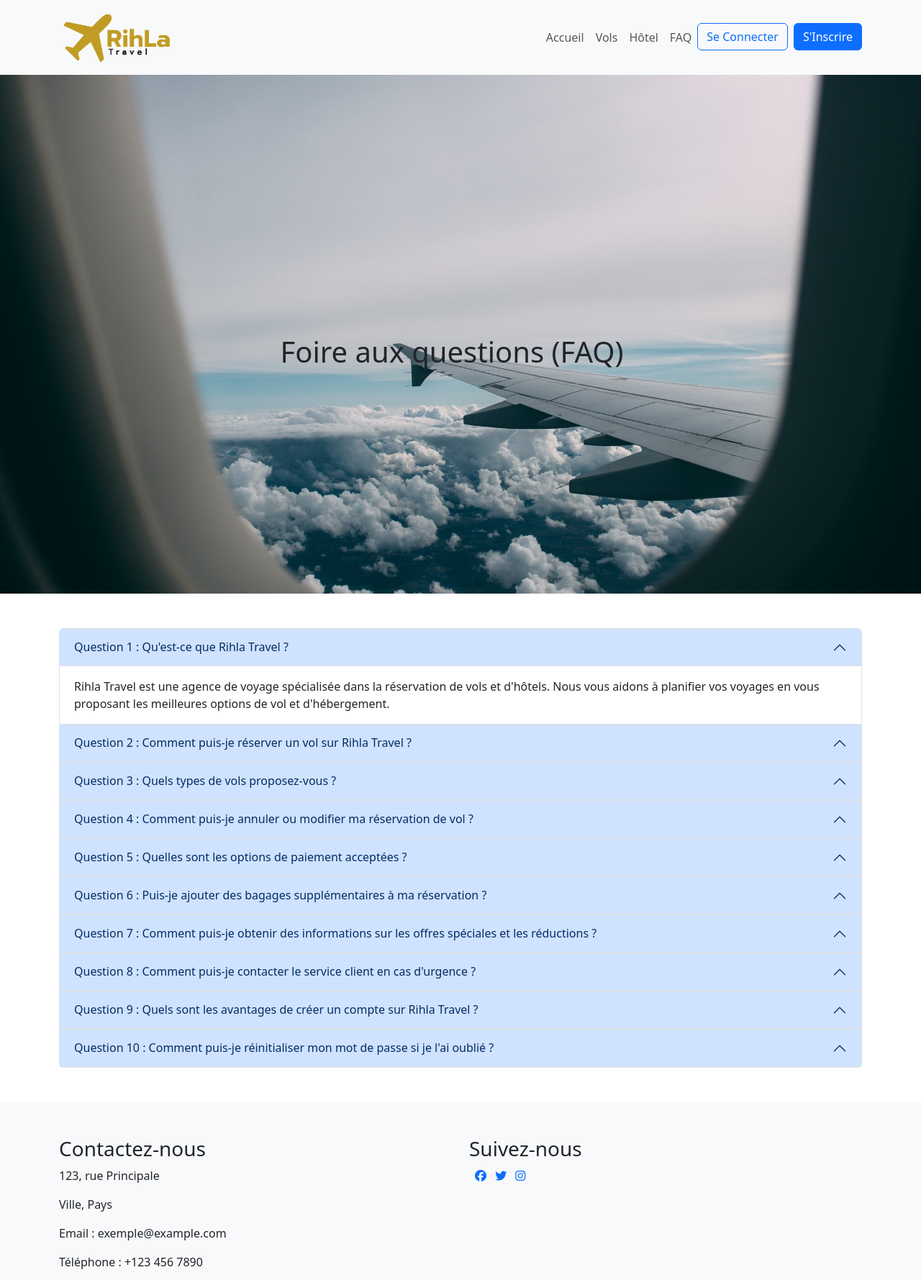
After one commit to Haithemkoriche/Rihla_Tours, a PHP site: page /faq.php in a window 1280 px wide. The commit adds this page. Shown: the top 1779 px of the page at 72% size. Run offline with PHP 8.4, Linux system fonts and the light colour scheme; some libraries are stand-ins or nearby versions.

Commit message:
add comment system and FAQ

```diff
--- /dev/null
+++ b/faq.php
@@ -0,0 +1,284 @@
+<?php session_start(); ?>
+<!DOCTYPE html>
+<html lang="en">
+
+<head>
+    <meta charset="UTF-8">
+    <meta name="viewport" content="width=device-width, initial-scale=1.0">
+    <link rel="stylesheet" href="assets/css/bootstrap.min.css">
+    <script src="https://code.jquery.com/jquery-3.5.1.slim.min.js"></script>
+    <script src="https://cdn.jsdelivr.net/npm/@popperjs/core@2.5.4/dist/umd/popper.min.js"></script>
+    <script src="assets/js/bootstrap.min.js"></script>
+    <link rel="stylesheet" href="https://cdnjs.cloudflare.com/ajax/libs/font-awesome/6.5.1/css/all.min.css" integrity="sha512-DTOQO9RWCH3ppGqcWaEA1BIZOC6xxalwEsw9c2QQeAIftl+Vegovlnee1c9QX4TctnWMn13TZye+giMm8e2LwA==" crossorigin="anonymous" referrerpolicy="no-referrer" />
+    <title>Rihla Travel</title>
+</head>
+
+<body>
+    <!-- start navbar -->
+    <nav class="navbar navbar-expand-lg navbar-light bg-light">
+        <div class="container">
+            <a class="navbar-brand" href="#"><img src="assets/img/logo.png" height="78" srcset=""></a>
+            <button class="navbar-toggler" type="button" data-toggle="collapse" data-target="#navbarNav" aria-controls="navbarNav" aria-expanded="false" aria-label="Toggle navigation">
+                <span class="navbar-toggler-icon"></span>
+            </button>
+            <div class="collapse navbar-collapse" id="navbarNav">
+                <ul class="navbar-nav ms-auto">
+                    <li class="nav-item active">
+                        <a class="nav-link" href="/rihla">Accueil</a>
+                    </li>
+                    <li class="nav-item">
+                        <a class="nav-link" href="/rihla#vol">Vols</a>
+                    </li>
+                    <li class="nav-item">
+                        <a class="nav-link" href="/rihla#hotel">Hôtel</a>
+                    </li>
+                    <li class="nav-item">
+                        <a class="nav-link" href="/rihla/faq.php">FAQ</a>
+                    </li>
+                    <?php if (!isset($_SESSION["user_id"])) { ?>
+                        <li class="nav-item">
+                            <a class="btn btn-outline-primary me-2" href="client/">Se Connecter</a>
+                        </li>
+                        <li class="nav-item">
+                            <a class="text-white btn btn-primary btn-outline-primary" href="registre.php">S'Inscrire</a>
+                        </li>
+                    <?php } else { ?>
+                        <li class="nav-item">
+                            <a class="text-white btn btn-success btn-outline-success me-3" href="/rihla/client">Mon Compte</a>
+                        </li>
+                        <li class="nav-item">
+                            <a class="text-white btn btn-danger btn-outline-danger" href="/rihla/client/deconnexion.php">deconnexion</a>
+                        </li>
+                    <?php } ?>
+                </ul>
+            </div>
+        </div>
+    </nav>
+    <!-- end navbar -->
+    <!-- start slider -->
+    <div class="slider" style="background-image: url('assets/img/plane.jpg'); height:calc(100vh - 79px);background-size:cover;">
+        <div class="row align-items-center flex-column w-100" style="position: relative; top: 50%;">
+            <?php if (@$_SESSION['reservation_success']) { ?>
+                <div id="success-message" class="alert alert-success text-center col-10">
+                    L'agence va vous contacter prochainement a propos votre reservation.
+                </div>
+            <?php } ?>
+
+            <h1 class="text-center">Foire aux questions (FAQ)</h1>
+        </div>
+    </div>
+    <!-- end slider -->
+
+    <!-- Contenu de la page FAQ -->
+    <div class="container mt-4 mb-5">
+
+        <!-- Question 1 -->
+        <div class="accordion mt-5 mb-5" id="faqAccordion">
+            <div class="accordion-item">
+                <h2 class="accordion-header" id="faqHeading1">
+                    <button class="accordion-button" type="button" data-bs-toggle="collapse" data-bs-target="#faqCollapse1" aria-expanded="true" aria-controls="faqCollapse1">
+                        Question 1 : Qu'est-ce que Rihla Travel ?
+                    </button>
+                </h2>
+                <div id="faqCollapse1" class="accordion-collapse collapse show" aria-labelledby="faqHeading1" data-bs-parent="#faqAccordion">
+                    <div class="accordion-body">
+                        Rihla Travel est une agence de voyage spécialisée dans la réservation de vols et d'hôtels. Nous vous aidons à planifier vos voyages en vous proposant les meilleures options de vol et d'hébergement.
+                    </div>
+                </div>
+            </div>
+            <!-- </div> -->
+
+            <!-- Question 2 -->
+            <!-- <div class="accordion" id="faqAccordion"> -->
+            <div class="accordion-item">
+                <h2 class="accordion-header" id="faqHeading2">
+                    <button class="accordion-button" type="button" data-bs-toggle="collapse" data-bs-target="#faqCollapse2" aria-expanded="false" aria-controls="faqCollapse2">
+                        Question 2 : Comment puis-je réserver un vol sur Rihla Travel ?
+                    </button>
+                </h2>
+                <div id="faqCollapse2" class="accordion-collapse collapse" aria-labelledby="faqHeading2" data-bs-parent="#faqAccordion">
+                    <div class="accordion-body">
+                        Pour réserver un vol sur Rihla Travel, suivez ces étapes :
+                        <ol>
+                            <li>Accédez à notre site web.</li>
+                            <li>Cliquez sur l'onglet "Vols".</li>
+                            <li>Sélectionnez votre lieu de départ et votre destination.</li>
+                            <li>Choisissez les dates de votre voyage.</li>
+                            <li>Parcourez les options de vol disponibles et sélectionnez celle qui vous convient le mieux.</li>
+                            <li>Remplissez les informations nécessaires et procédez au paiement.</li>
+                            <li>Une fois le paiement effectué, vous recevrez la confirmation de votre réservation par e-mail.</li>
+                        </ol>
+                    </div>
+                </div>
+            </div>
+            <!-- Question 3 -->
+            <div class="accordion-item">
+                <h2 class="accordion-header" id="faqHeading3">
+                    <button class="accordion-button" type="button" data-bs-toggle="collapse" data-bs-target="#faqCollapse3" aria-expanded="false" aria-controls="faqCollapse3">
+                        Question 3 : Quels types de vols proposez-vous ?
+                    </button>
+                </h2>
+                <div id="faqCollapse3" class="accordion-collapse collapse" aria-labelledby="faqHeading3" data-bs-parent="#faqAccordion">
+                    <div class="accordion-body">
+                        Nous proposons une variété de types de vols, notamment des vols domestiques, des vols internationaux, des vols aller simple et des vols aller-retour. Vous pouvez choisir le type de vol qui correspond le mieux à vos besoins de voyage.
+                    </div>
+                </div>
+            </div>
+
+            <!-- Question 4 -->
+            <div class="accordion-item">
+                <h2 class="accordion-header" id="faqHeading4">
+                    <button class="accordion-button" type="button" data-bs-toggle="collapse" data-bs-target="#faqCollapse4" aria-expanded="false" aria-controls="faqCollapse4">
+                        Question 4 : Comment puis-je annuler ou modifier ma réservation de vol ?
+                    </button>
+                </h2>
+                <div id="faqCollapse4" class="accordion-collapse collapse" aria-labelledby="faqHeading4" data-bs-parent="#faqAccordion">
+                    <div class="accordion-body">
+                        Pour annuler ou modifier votre réservation de vol, veuillez nous contacter via notre service client. Nos agents vous guideront à travers le processus d'annulation ou de modification en fonction de nos politiques de réservation en vigueur.
+                    </div>
+                </div>
+            </div>
+
+            <!-- Question 5 -->
+            <div class="accordion-item">
+                <h2 class="accordion-header" id="faqHeading5">
+                    <button class="accordion-button" type="button" data-bs-toggle="collapse" data-bs-target="#faqCollapse5" aria-expanded="false" aria-controls="faqCollapse5">
+                        Question 5 : Quelles sont les options de paiement acceptées ?
+                    </button>
+                </h2>
+                <div id="faqCollapse5" class="accordion-collapse collapse" aria-labelledby="faqHeading5" data-bs-parent="#faqAccordion">
+                    <div class="accordion-body">
+                        Nous acceptons plusieurs modes de paiement, notamment les cartes de crédit (Visa, MasterCard, American Express), les cartes de débit et les virements bancaires. Assurez-vous de choisir l'option qui vous convient le mieux lors du paiement de votre réservation.
+                    </div>
+                </div>
+            </div>
+
+            <!-- Question 6 -->
+            <div class="accordion-item">
+                <h2 class="accordion-header" id="faqHeading6">
+                    <button class="accordion-button" type="button" data-bs-toggle="collapse" data-bs-target="#faqCollapse6" aria-expanded="false" aria-controls="faqCollapse6">
+                        Question 6 : Puis-je ajouter des bagages supplémentaires à ma réservation ?
+                    </button>
+                </h2>
+                <div id="faqCollapse6" class="accordion-collapse collapse" aria-labelledby="faqHeading6" data-bs-parent="#faqAccordion">
+                    <div class="accordion-body">
+                        Oui, vous pouvez ajouter des bagages supplémentaires à votre réservation en fonction de la politique de bagages de la compagnie aérienne que vous avez choisie. Lors de la réservation, vous aurez l'option de sélectionner le nombre de bagages et leur poids. Des frais supplémentaires peuvent s'appliquer.
+                    </div>
+                </div>
+            </div>
+
+            <!-- Question 7 -->
+            <div class="accordion-item">
+                <h2 class="accordion-header" id="faqHeading7">
+                    <button class="accordion-button" type="button" data-bs-toggle="collapse" data-bs-target="#faqCollapse7" aria-expanded="false" aria-controls="faqCollapse7">
+                        Question 7 : Comment puis-je obtenir des informations sur les offres spéciales et les réductions ?
+                    </button>
+                </h2>
+                <div id="faqCollapse7" class="accordion-collapse collapse" aria-labelledby="faqHeading7" data-bs-parent="#faqAccordion">
+                    <div class="accordion-body">
+                        Pour obtenir des informations sur nos offres spéciales et nos réductions, nous vous recommandons de consulter notre site web régulièrement. Vous pouvez également vous abonner à notre newsletter pour recevoir des mises à jour directement dans votre boîte de réception.
+                    </div>
+                </div>
+            </div>
+
+            <!-- Question 8 -->
+            <div class="accordion-item">
+                <h2 class="accordion-header" id="faqHeading8">
+                    <button class="accordion-button" type="button" data-bs-toggle="collapse" data-bs-target="#faqCollapse8" aria-expanded="false" aria-controls="faqCollapse8">
+                        Question 8 : Comment puis-je contacter le service client en cas d'urgence ?
+                    </button>
+                </h2>
+                <div id="faqCollapse8" class="accordion-collapse collapse" aria-labelledby="faqHeading8" data-bs-parent="#faqAccordion">
+                    <div class="accordion-body">
+                        En cas d'urgence, vous pouvez nous contacter 24h/24 et 7j/7 au numéro d'urgence indiqué sur notre site web. Nos agents sont disponibles pour vous assister en cas de besoin.
+                    </div>
+                </div>
+            </div>
+
+            <!-- Question 9 -->
+            <div class="accordion-item">
+                <h2 class="accordion-header" id="faqHeading9">
+                    <button class="accordion-button" type="button" data-bs-toggle="collapse" data-bs-target="#faqCollapse9" aria-expanded="false" aria-controls="faqCollapse9">
+                        Question 9 : Quels sont les avantages de créer un compte sur Rihla Travel ?
+                    </button>
+                </h2>
+                <div id="faqCollapse9" class="accordion-collapse collapse" aria-labelledby="faqHeading9" data-bs-parent="#faqAccordion">
+                    <div class="accordion-body">
+                        En créant un compte sur Rihla Travel, vous bénéficierez des avantages suivants :
+                        <ul>
+                            <li>Accès à des offres exclusives pour les membres.</li>
+                            <li>Enregistrement plus rapide lors de la réservation.</li>
+                            <li>Suivi facile de vos réservations et historique de voyage.</li>
+                            <li>Recevoir des notifications sur les offres spéciales.</li>
+                        </ul>
+                    </div>
+                </div>
+            </div>
+
+            <!-- Question 10 -->
+            <div class="accordion-item">
+                <h2 class="accordion-header" id="faqHeading10">
+                    <button class="accordion-button" type="button" data-bs-toggle="collapse" data-bs-target="#faqCollapse10" aria-expanded="false" aria-controls="faqCollapse10">
+                        Question 10 : Comment puis-je réinitialiser mon mot de passe si je l'ai oublié ?
+                    </button>
+                </h2>
+                <div id="faqCollapse10" class="accordion-collapse collapse" aria-labelledby="faqHeading10" data-bs-parent="#faqAccordion">
+                    <div class="accordion-body">
+                        Si vous avez oublié votre mot de passe, vous pouvez réinitialiser votre mot de passe en suivant les étapes suivantes :
+                        <ol>
+                            <li>Accédez à la page de connexion.</li>
+                            <li>Cliquez sur "Mot de passe oublié".</li>
+                            <li>Saisissez votre adresse e-mail enregistrée.</li>
+                            <li>Vous recevrez un e-mail avec des instructions pour réinitialiser votre mot de passe.</li>
+                        </ol>
+                    </div>
+                </div>
+            </div>
+
+        </div>
+
+
+        <!-- Ajoutez d'autres questions et réponses ici... -->
+
+    </div>
+
+    <footer class="bg-light pt-5">
+        <div class="container">
+            <div class="row">
+                <div class="col-md-6">
+                    <h3>Contactez-nous</h3>
+                    <p>123, rue Principale</p>
+                    <p>Ville, Pays</p>
+                    <p>Email : exemple@example.com</p>
+                    <p>Téléphone : +123 456 7890</p>
+                </div>
+                <div class="col-md-6">
+                    <h3>Suivez-nous</h3>
+                    <a href="#" class="ms-2"><i class="fab fa-facebook"></i></a>
+                    <a href="#" class="ms-2"><i class="fab fa-twitter"></i></a>
+                    <a href="#" class="ms-2"><i class="fab fa-instagram"></i></a>
+                </div>
+            </div>
+            <!-- Google Maps iframe -->
+            <div class="row">
+                <div class="col-md-12">
+                    <iframe src="https://www.google.com/maps/embed?pb=!1m18!1m12!1m3!1d1636780.1281857577!2d0.9400081000000005!3d36.750502900000015!2m3!1f0!2f0!3f0!3m2!1i1024!2i768!4f13.1!3m3!1m2!1s0x128fb3929af442c1%3A0x4aae2bf5c950da5f!2srihal%20tours!5e0!3m2!1sfr!2sdz!4v1702337450221!5m2!1sfr!2sdz" width="100%" height="300" style="border:0;" allowfullscreen="" loading="lazy" referrerpolicy="no-referrer-when-downgrade"></iframe>
+                </div>
+            </div>
+            <!-- Mention "Tous droits réservés" -->
+            <div class="row">
+                <div class="col-md-12 text-center mt-4">
+                    <p>Tous droits réservés &copy; 2023 Rihla Tours</p>
+                </div>
+            </div>
+        </div>
+    </footer>
+
+
+    <!-- Inclure les fichiers JavaScript Bootstrap -->
+    <script src="https://code.jquery.com/jquery-3.5.1.slim.min.js"></script>
+    <script src="https://cdn.jsdelivr.net/npm/@popperjs/core@2.5.4/dist/umd/popper.min.js"></script>
+
+</body>
+
+</html>
--- a/index.php
+++ b/index.php
@@ -31,6 +31,9 @@
                     </li>
                     <li class="nav-item">
                         <a class="nav-link" href="/rihla#hotel">Hôtel</a>
+                    </li>
+                    <li class="nav-item">
+                        <a class="nav-link" href="/rihla/faq.php">FAQ</a>
                     </li>
                     <?php if (!isset($_SESSION["user_id"])) { ?>
                         <li class="nav-item">
```
Also changed, not shown: decouvrir.php (+81 -0 lines).
